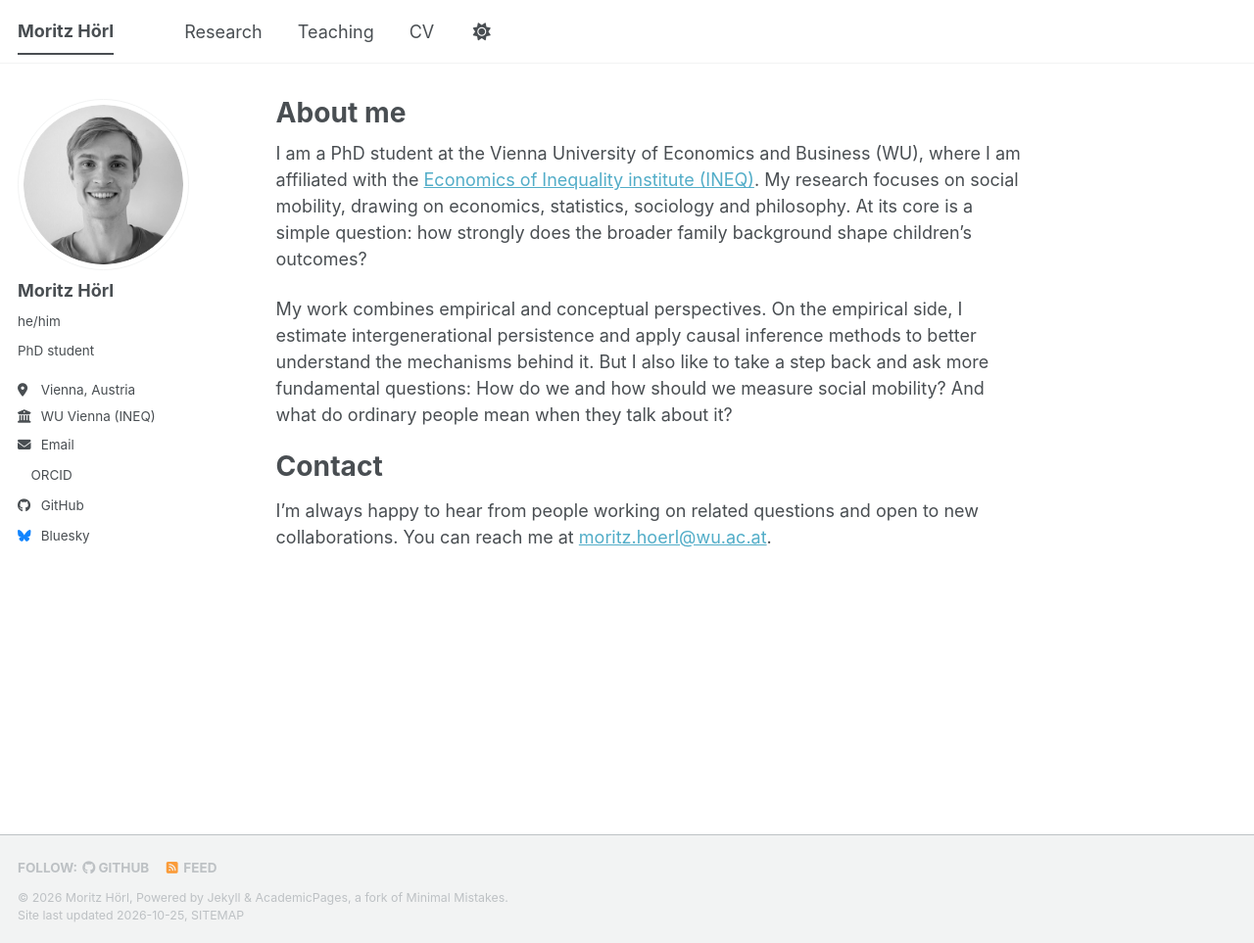
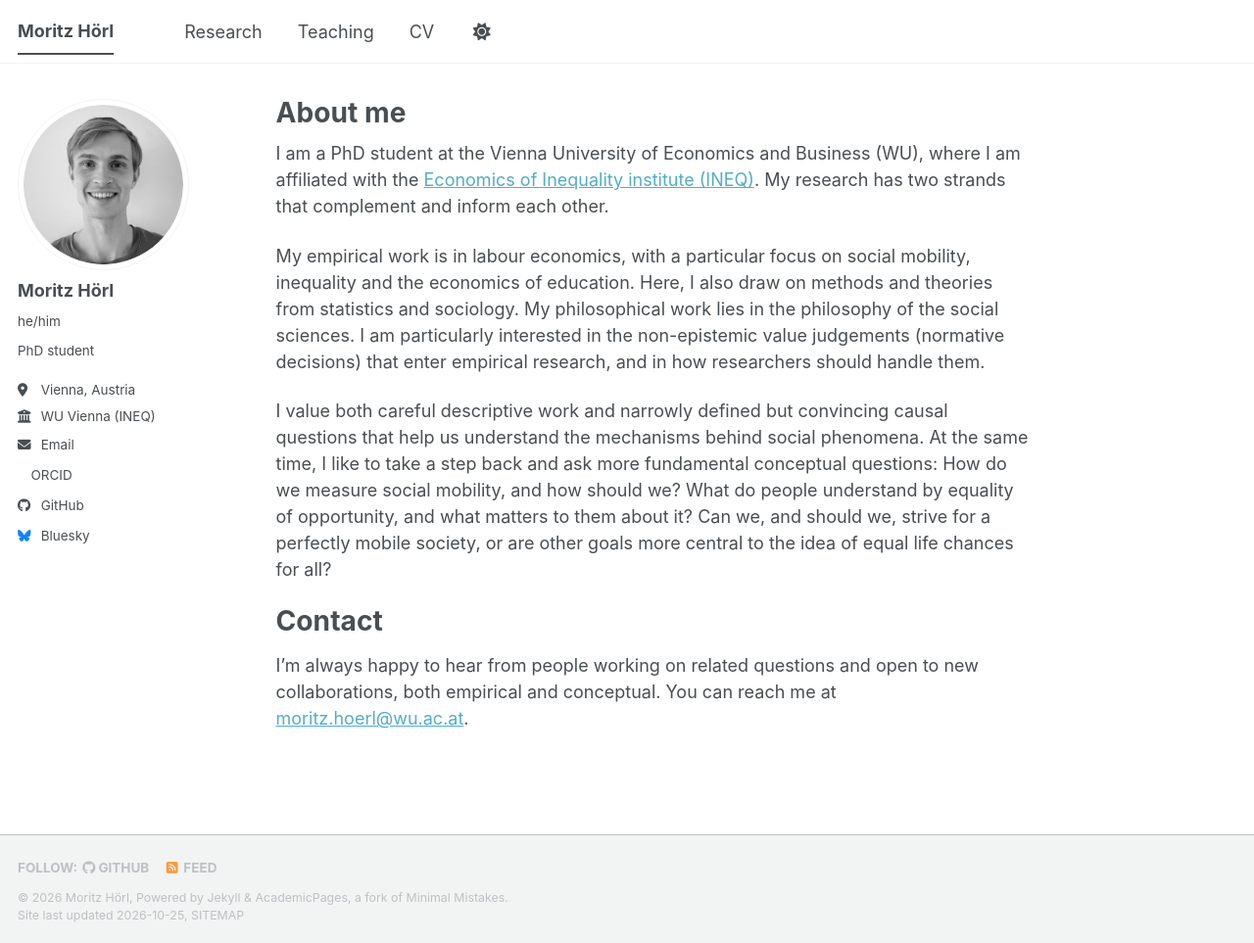
Before and after one commit to moritz-hoerl/moritz-hoerl.github.io, a Jekyll site: the page built from _pages/about.md, in a window 1280 px wide and 963 px high. Shown: the whole window at 98% size. Built offline with Jekyll 4.4.1, drawn with Linux system fonts in a browser that asks for light colours; a style sheet for code colours, icons or effects is not loaded.

Commit message:
Update about.md

```diff
--- a/_pages/about.md
+++ b/_pages/about.md
@@ -7,10 +7,12 @@ redirect_from:
   - /about.html
 ---
 
-I am a PhD student at the Vienna University of Economics and Business (WU), where I am affiliated with the [Economics of Inequality institute (INEQ)](https://www.wu.ac.at/ineq/home). My research focuses on social mobility, drawing on economics, statistics, sociology and philosophy. At its core is a simple question: how strongly does the broader family background shape children's outcomes?
+I am a PhD student at the Vienna University of Economics and Business (WU), where I am affiliated with the [Economics of Inequality institute (INEQ)](https://www.wu.ac.at/ineq/home). My research has two strands that complement and inform each other.
 
-My work combines empirical and conceptual perspectives. On the empirical side, I estimate intergenerational persistence and apply causal inference methods to better understand the mechanisms behind it. But I also like to take a step back and ask more fundamental questions: How do we and how should we measure social mobility? And what do ordinary people mean when they talk about it?
+My empirical work is in labour economics, with a particular focus on social mobility, inequality and the economics of education. Here, I also draw on methods and theories from statistics and sociology. My philosophical work lies in the philosophy of the social sciences. I am particularly interested in the non-epistemic value judgements (normative decisions) that enter empirical research, and in how researchers should handle them.
+
+I value both careful descriptive work and narrowly defined but convincing causal questions that help us understand the mechanisms behind social phenomena. At the same time, I like to take a step back and ask more fundamental conceptual questions: How do we measure social mobility, and how should we? What do people understand by equality of opportunity, and what matters to them about it? Can we, and should we, strive for a perfectly mobile society, or are other goals more central to the idea of equal life chances for all?
 
 Contact
 ======
-I'm always happy to hear from people working on related questions and open to new collaborations. You can reach me at [moritz.hoerl@wu.ac.at](mailto:moritz.hoerl@wu.ac.at).
+I'm always happy to hear from people working on related questions and open to new collaborations, both empirical and conceptual. You can reach me at [moritz.hoerl@wu.ac.at](mailto:moritz.hoerl@wu.ac.at).
```
